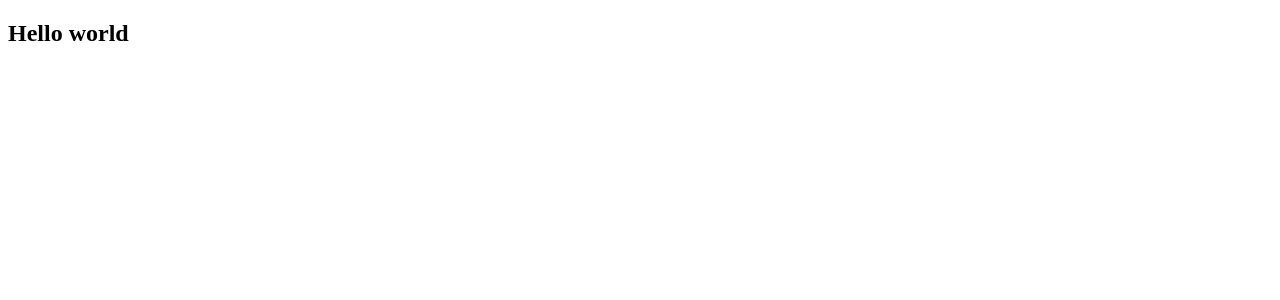
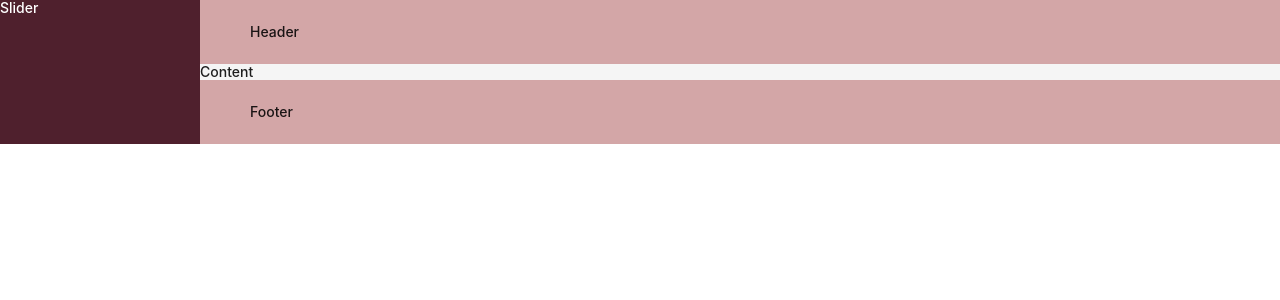
Before and after one commit to GheoC/CinemaAppReact, a React (Create React App) app: page /login in a window 1280 px wide. Shown: the top 300 px of the page. Built offline with nearby package versions, Linux system fonts and the light colour scheme.

Commit message:
create Base Project Structure

```diff
--- a/package.json
+++ b/package.json
@@ -9,8 +9,10 @@
   "author": "Gheo",
   "license": "ISC",
   "dependencies": {
+    "antd": "^5.1.0",
     "react": "^18.2.0",
     "react-dom": "^18.2.0",
+    "react-router-dom": "^6.6.0",
     "react-scripts": "^5.0.1"
   },
   "browserslist": {
--- /dev/null
+++ b/src/containers/App.jsx
@@ -0,0 +1,21 @@
+import Root from "./Root";
+import Login from "./Login";
+
+function App() {
+    const isAuthenticated = true;
+    const isLoading = false;
+
+    if (isLoading) {
+        return 'Loading...'
+    }
+
+    if (isAuthenticated) {
+        return <Root/>
+    }
+
+    return <>
+        <Login/>
+    </>
+}
+
+export default App;
--- /dev/null
+++ b/src/containers/Login/Login.jsx
@@ -0,0 +1,5 @@
+function Login() {
+    return (<>LOGIN</>)
+}
+
+export default Login;
--- /dev/null
+++ b/src/containers/Login/index.jsx
@@ -0,0 +1,3 @@
+import Login from "./Login";
+
+export default Login;
--- /dev/null
+++ b/src/containers/Root/Root.jsx
@@ -0,0 +1,15 @@
+import {Layout} from "antd";
+
+function Root() {
+    return (
+        <Layout>
+            <Layout.Sider style={{background: "#4f202d", color: "white"}}>Slider</Layout.Sider>
+            <Layout>
+                <Layout.Header style={{background: "rgba(140,6,8,0.33)"}}>Header</Layout.Header>
+                <Layout.Content style={{innerHeight: "800px"}}>Content</Layout.Content>
+                <Layout.Footer style={{background: "rgba(140,6,8,0.33)"}}>Footer</Layout.Footer>
+            </Layout>
+        </Layout>)
+}
+
+export default Root;
--- /dev/null
+++ b/src/containers/Root/index.jsx
@@ -0,0 +1,3 @@
+import Root from "./Root";
+
+export default Root;
--- a/src/index.js
+++ b/src/index.js
@@ -1,6 +1,18 @@
 import {createRoot} from "react-dom/client";
+import App from "./containers/App";
+import 'antd/dist/reset.css';
+import {ConfigProvider} from "antd";
+import {BrowserRouter} from "react-router-dom";
+
 
 const root = document.getElementById("root")
 const main = createRoot(root);
 
-main.render(<h2>Hello world</h2>)
+main.render(<h2>
+    <BrowserRouter>
+        <ConfigProvider theme={{token: {colorPrimary: 'red'}}}>
+            <App/>
+        </ConfigProvider>
+    </BrowserRouter>
+
+</h2>)
```
Also changed, not shown: 1 other file (tests, documents, lock files or other folders).
